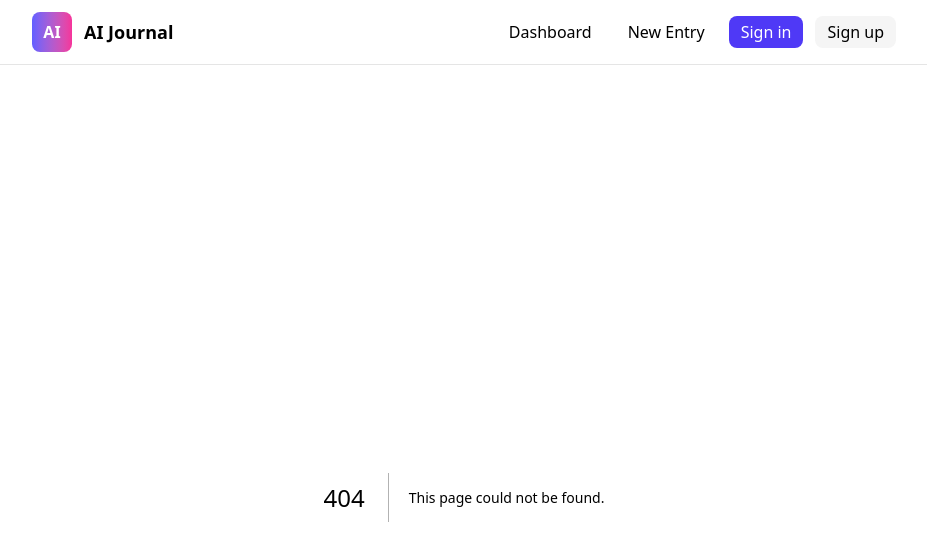
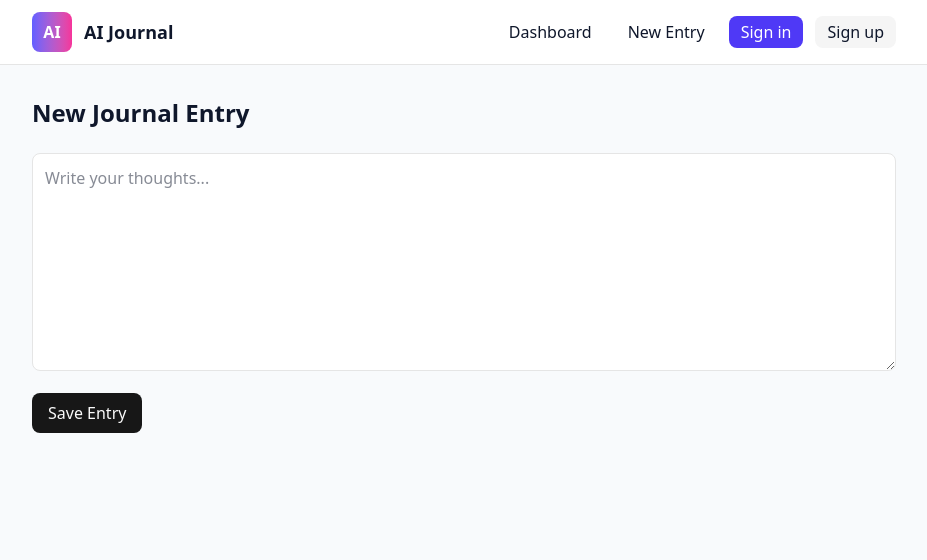
Before and after one commit to yadavhimanshu1811/ai-journal, a Next.js app: page /new in a window 1280 px wide. Before the commit this address had no page. Shown: the top 560 px of the page, without its empty margins (176-1103 px from the left). Built offline with nearby package versions, Linux system fonts and the light colour scheme.

Commit message:
new entry API and UI

```diff
--- /dev/null
+++ b/app/api/entries/new/route.ts
@@ -0,0 +1,31 @@
+import { NextResponse } from "next/server";
+import { getServerSession } from "next-auth";
+import { authOptions } from "@/lib/auth";
+import Entry from "@/models/Entry";
+import { connectToDatabase } from "@/lib/db";
+
+export async function POST(request: Request) {
+  try {
+    const session = await getServerSession(authOptions);
+    if (!session) {
+      return NextResponse.json({ error: "Not authenticated" }, { status: 401 });
+    }
+
+    const { content } = await request.json();
+    if (!content) {
+      return NextResponse.json({ error: "Content required" }, { status: 400 });
+    }
+
+    await connectToDatabase();
+
+    const entry = await Entry.create({
+      userId: session.user?.email,
+      content,
+    });
+
+    return NextResponse.json({ entry }, { status: 201 });
+  } catch (err) {
+    console.error("ENTRY ERROR:", err);
+    return NextResponse.json({ error: "Something went wrong" }, { status: 500 });
+  }
+}
--- /dev/null
+++ b/app/new/page.tsx
@@ -0,0 +1,57 @@
+"use client";
+
+import { useState } from "react";
+import { useRouter } from "next/navigation";
+
+export default function NewEntryPage() {
+  const router = useRouter();
+  const [content, setContent] = useState("");
+  const [loading, setLoading] = useState(false);
+  const [error, setError] = useState("");
+
+  async function handleSubmit(e: React.FormEvent) {
+    e.preventDefault();
+    setLoading(true);
+    setError("");
+
+    const res = await fetch("/api/entries/new", {
+      method: "POST",
+      headers: { "Content-Type": "application/json" },
+      body: JSON.stringify({ content }),
+    });
+
+    const data = await res.json();
+    setLoading(false);
+
+    if (!res.ok) {
+      setError(data.error || "Something went wrong");
+      return;
+    }
+
+    router.push("/dashboard");
+  }
+
+  return (
+    <div className="space-y-6">
+      <h1 className="text-2xl font-bold">New Journal Entry</h1>
+
+      <form onSubmit={handleSubmit} className="space-y-4">
+        <textarea
+          rows={8}
+          placeholder="Write your thoughts..."
+          className="w-full border p-3 rounded-md bg-background"
+          onChange={(e) => setContent(e.target.value)}
+        />
+
+        <button
+          disabled={loading}
+          className="bg-primary text-primary-foreground px-4 py-2 rounded-md"
+        >
+          {loading ? "Saving..." : "Save Entry"}
+        </button>
+
+        {error && <p className="text-red-500 text-sm">{error}</p>}
+      </form>
+    </div>
+  );
+}
```
